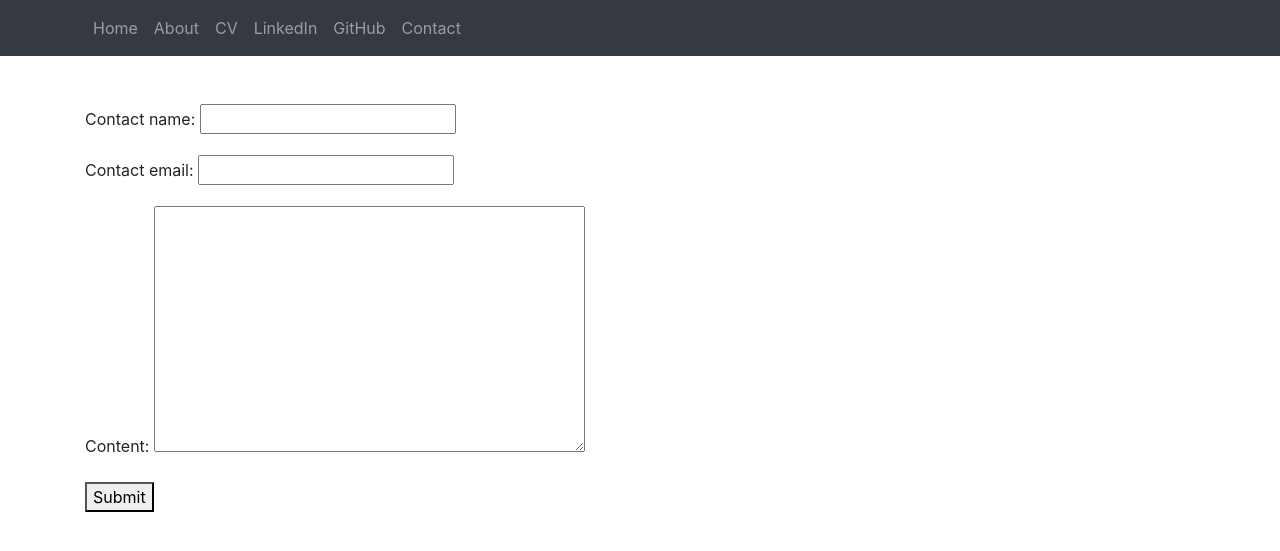
After one commit to NoSayMe/Blog, a Django app: page /contact/ in a window 1280 px wide. The commit adds this page. Shown: the top 551 px of the page. Run offline with Django 3.2, Linux system fonts and the light colour scheme; some libraries are stand-ins or nearby versions.

Commit message:
[update] contact form + SMTP setup

```diff
--- a/blog/blog/settings.py
+++ b/blog/blog/settings.py
@@ -123,3 +123,9 @@ USE_TZ = True
 STATIC_URL = '/static/'
 MEDIA_URL = '/pics/'
 MEDIA_ROOT = BASE_DIR
+
+EMAIL_HOST = 'smtp.sendgrid.net'
+EMAIL_HOST_USER = 'apikey'
+EMAIL_HOST_PASSWORD = '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'
+EMAIL_PORT = 587
+EMAIL_USE_TLS = True
--- a/blog/blog/urls.py
+++ b/blog/blog/urls.py
@@ -22,10 +22,11 @@ from django.conf import settings
 
 urlpatterns = [
     path('admin/', admin.site.urls),
+    path('cv/', posts.views.cv, name="cv"),
     path('', posts.views.home, name="home"),
+    path('about/', sitepages.views.about, name="about"),
+    path('download/', posts.views.download, name="download"),
+    path('contact/', sitepages.views.contact, name="contact"),
     path('posts/<int:post_id>/', posts.views.post_details, name="post_detail"),
-    path('about/', sitepages.views.about, name="about"),
-    path('cv/', posts.views.cv, name="cv"),
-    path('download/', posts.views.download, name="download"),
 
 ]  + static(settings.MEDIA_URL, document_root=settings.MEDIA_ROOT)
--- a/blog/posts/models.py
+++ b/blog/posts/models.py
@@ -1,7 +1,6 @@
 from django.db import models
 
 
-# Create your models here.
 class Post(models.Model):
     title = models.CharField(max_length=250)
     pub_date = models.DateTimeField()
--- a/blog/posts/templates/base.html
+++ b/blog/posts/templates/base.html
@@ -45,6 +45,10 @@
                     <a class="nav-link"
                        href="https://github.com/NoSayMe?tab=repositories">GitHub</a>
                 </li>
+                <li class="nav-item">
+                    <a class="nav-link"
+                       href="{% url 'contact' %}">Contact</a>
+                </li>
             </ul>
         </div>
     </div>
@@ -58,9 +62,6 @@
     {% endblock %}
 
 </div>
-<div align="center">
-    <a class="q qs" href="#">Back to Top</a>
-</div>
 <br/>
 </body>
 </html>
--- a/blog/posts/templates/posts/home.html
+++ b/blog/posts/templates/posts/home.html
@@ -27,4 +27,8 @@
     <hr/>
     {% endfor %}
 
+<div align="center">
+    <a class="q qs" href="#">Back to Top</a>
+</div>
+
 {% endblock %}
--- a/blog/posts/templates/posts/posts_detail.html
+++ b/blog/posts/templates/posts/posts_detail.html
@@ -35,4 +35,8 @@ s.setAttribute('data-timestamp', +new Date());
     <noscript>Please enable JavaScript to view the <a href="https://disqus.com/?ref_noscript">comments powered by
         Disqus.</a></noscript>
 
+<div align="center">
+    <a class="q qs" href="#">Back to Top</a>
+</div>
+
 {% endblock %}
--- /dev/null
+++ b/blog/sitepages/forms.py
@@ -0,0 +1,10 @@
+from django import forms
+
+
+class ContactForm(forms.Form):
+    contact_name = forms.CharField(required=True)
+    contact_email = forms.EmailField(required=True)
+    content = forms.CharField(
+        required=True,
+        widget=forms.Textarea
+    )
--- /dev/null
+++ b/blog/sitepages/templates/contact.html
@@ -0,0 +1,15 @@
+{% extends 'base.html' %}
+
+{% block content %}
+
+    <div align="">
+    <br/>
+    <br/>
+    <form role="form" action="" method="post">
+        {% csrf_token %}
+        {{ form.as_p }}
+        <button type="submit">Submit</button>
+    </form>
+    </div>
+
+{% endblock %}
--- a/blog/sitepages/views.py
+++ b/blog/sitepages/views.py
@@ -1,6 +1,38 @@
 from django.shortcuts import render
+from .forms import ContactForm
+from django.core.mail import EmailMessage, send_mail
+from django.shortcuts import redirect
+from django.template.loader import get_template
 
 
 # Create your views here.
 def about(request):
     return render(request, 'sitepages/about.html')
+
+def contact(request):
+    form_class = ContactForm
+
+    if request.method == 'POST':
+        form = form_class(data=request.POST)
+        if form.is_valid():
+            contact_name = request.POST.get(
+                'contact_name'
+                , '')
+            contact_email = request.POST.get(
+                'contact_email'
+                , '')
+            form_content = request.POST.get(
+                'content'
+                , '')
+            template = get_template('contact_template.txt')
+            context = {
+                'contact_name': contact_name,
+                'contact_email': contact_email,
+                'form_content': form_content,
+            }
+            content = template.render(context)
+            send_mail('Blog contact', form_content, contact_email, ['gabriel.juraj@gmail.com'], fail_silently=False)
+            return redirect('contact')
+    return render(request, 'contact.html', {
+        'form': form_class,
+    })
```
Also changed, not shown: blog/posts/templates/posts/cv.html (+4 -5 lines), blog/sitepages/templates/contact_template.txt (added, +8 -0 lines).
